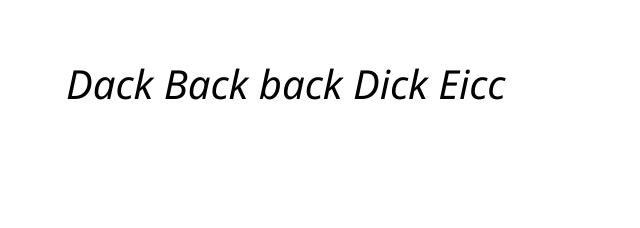
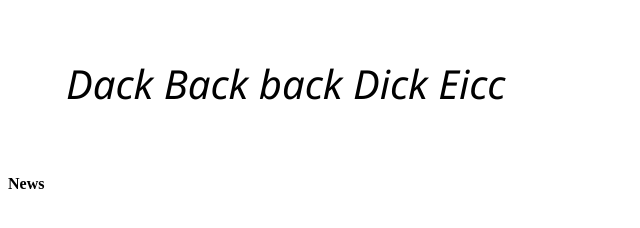
Before and after one commit to parsifalty/initial-repository-, a plain HTML site: page index.html in a window 1280 px wide. Shown: the full height of the page, 0-640 px from the left. Drawn offline with Linux system fonts and the light colour scheme.

Commit message:
added a string with news

```diff
--- a/index.html
+++ b/index.html
@@ -24,5 +24,6 @@
     </header>
 
 
+<p><b> News</b></p>
   </body>
 </html>
```
